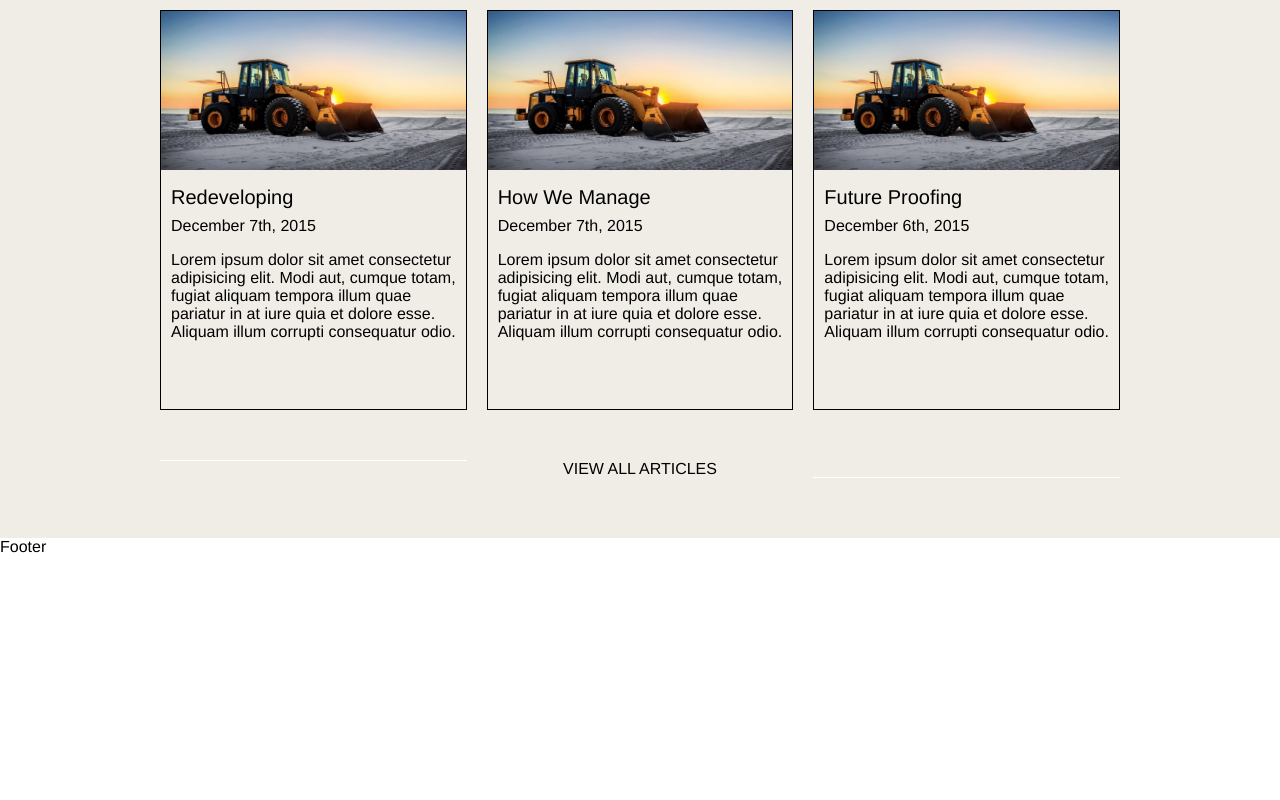
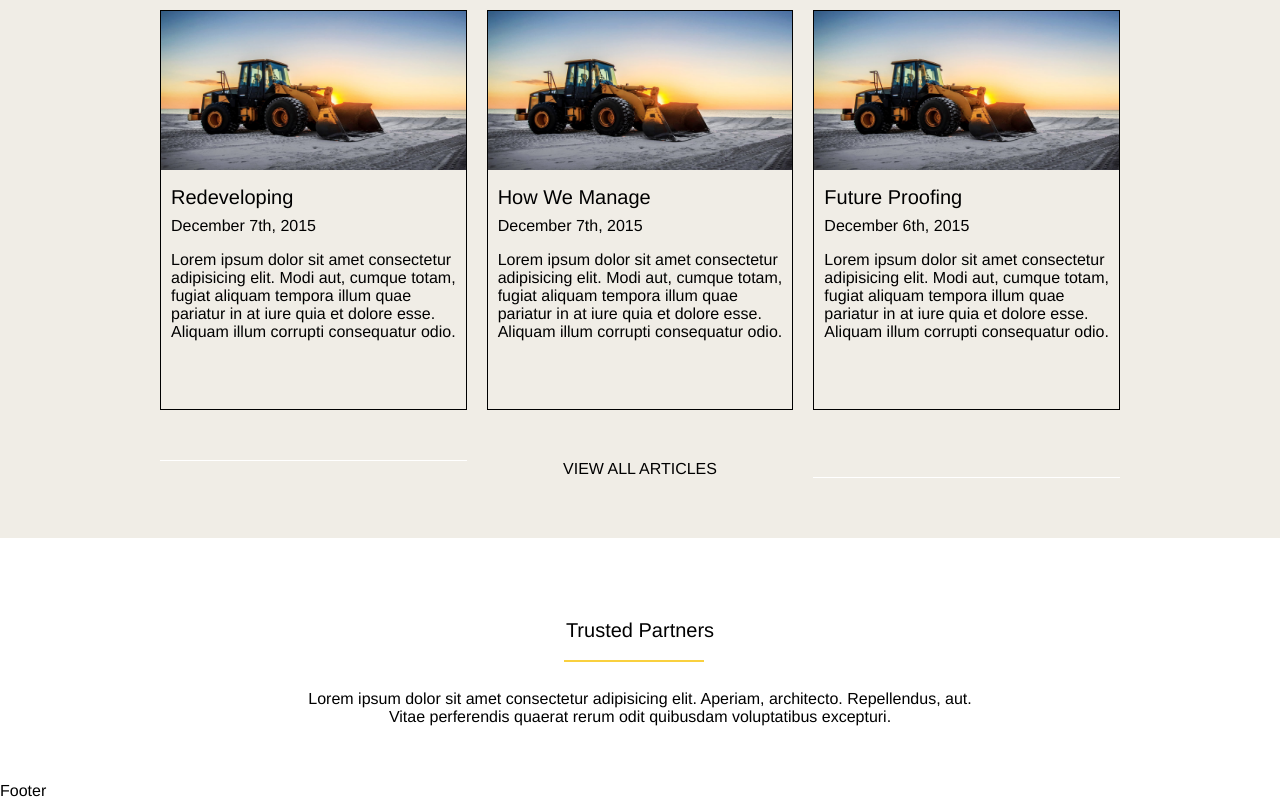
Before and after one commit to davishka-hikkaduwa/proj-html-vuejs, a Vue app: page / in a window 1280 px wide. Shown: the part 4129-4929 px from the top of the page. Before the commit the page ends 4685 px from the top, so only its background shows below. Built offline with nearby package versions, Linux system fonts and the light colour scheme.

Commit message:
created Partners Component

```diff
--- a/src/components/MainComponent.vue
+++ b/src/components/MainComponent.vue
@@ -5,6 +5,7 @@
         <WorkComponent/>
         <AboutComponent/>
         <ArticlesComponent/>
+        <PartnersComponent/>
     </main>
 </template>
 
@@ -14,15 +15,17 @@ import ServicesComponent from '@/components/ServicesComponent.vue';
 import WorkComponent from '@/components/WorkComponent.vue';
 import AboutComponent from '@/components/AboutComponent.vue';
 import ArticlesComponent from '@/components/ArticlesComponent.vue';
+import PartnersComponent from '@/components/PartnersComponent.vue';
 export default {
     name: "MainComponent",
     components: {
-        HomeComponent,
-        ServicesComponent,
-        WorkComponent,
-        AboutComponent,
-        ArticlesComponent
-    }
+    HomeComponent,
+    ServicesComponent,
+    WorkComponent,
+    AboutComponent,
+    ArticlesComponent,
+    PartnersComponent
+}
 }
 </script>
 
--- /dev/null
+++ b/src/components/PartnersComponent.vue
@@ -0,0 +1,30 @@
+<template>
+    <div id="trusted-partners">
+        <div class="info-container">
+            <SectionTitleComponent :title="sectionTitle"/>
+            <p>Lorem ipsum dolor sit amet consectetur adipisicing elit. Aperiam, architecto. Repellendus, aut. Vitae perferendis quaerat rerum odit quibusdam voluptatibus excepturi.</p>
+
+        </div>
+    </div>
+</template>
+
+<script>
+import SectionTitleComponent from '@/components/SectionTitleComponent.vue';
+export default {
+    name: "PartnersComponent",
+    data(){
+        return {
+            sectionTitle: 'Trusted Partners'
+        }
+    },
+    components: { SectionTitleComponent }
+
+}
+
+</script>
+
+<style scoped lang="scss">
+    #trusted-partners{
+        text-align: center;
+    }
+</style>
```
